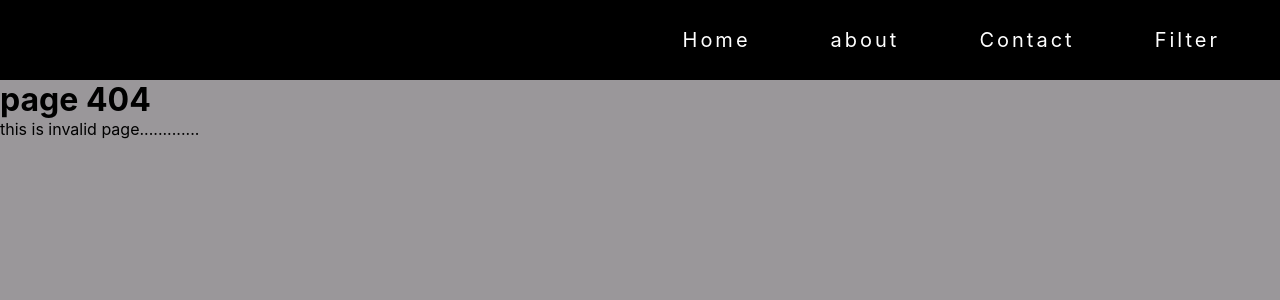
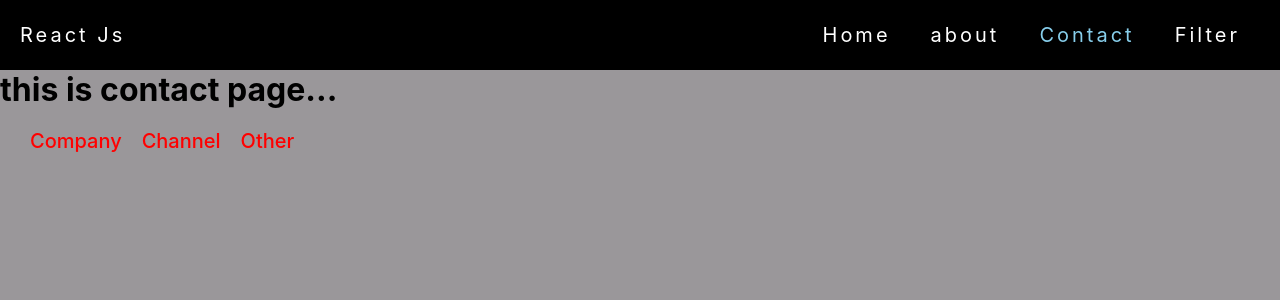
Before and after one commit to Raushan-kumar88/React-Js-tutorial, a React (Create React App) app: page /contact in a window 1280 px wide. Before the commit this address had no page. Shown: the top 300 px of the page. Built offline with nearby package versions, Linux system fonts and the light colour scheme; a web font is replaced by a local one.

Commit message:
add rounter file

```diff
--- a/src/App2.js
+++ b/src/App2.js
@@ -6,6 +6,10 @@ import Navbarr from './RounterSetup/Navbarr'
 import Page404 from './RounterSetup/Page404'
 import User from './RounterSetup/User'
 import Filter from './RounterSetup/Filter'
+import Contact from './RounterSetup/Contact'
+import Company from './RounterSetup/Company'
+import Channel from './RounterSetup/Channel'
+import Other from './RounterSetup/Other'
 
 function App2() {
   return (
@@ -19,6 +23,14 @@ function App2() {
                 <Route path='/*' element={<Page404/>}/>
                 <Route path='/User/:name' element={<User/>}/>
                 <Route path='/Filter' element={<Filter/>}/>
+
+                {/* here is nested routing */}
+                <Route path='/contact' element={<Contact/>}>
+                    <Route path='company' element={<Company/>}/>
+                    <Route path='channel' element={<Channel/>}/>
+                    <Route path='other' element={<Other/>}/>
+                </Route>
+
             </Routes>
         </Router>
 
--- a/src/RounterSetup/About.js
+++ b/src/RounterSetup/About.js
@@ -9,7 +9,7 @@ function About() {
         <p>Learn how to create a fast and awesome responsive website that will work on all devices, PC, laptop, tablet, and phone.
 
         </p>
-          <li><NavLink className="nav-link" to="/User/Anil">Anil</NavLink></li>
+          <li><NavLink className="nav-link" to="/User/Anil" state={{name:'Raushan',age:22}}>Anil</NavLink></li>
           <li><NavLink className="nav-link" to="/User/Raushan">Raushan</NavLink></li>
 
     </div>
--- /dev/null
+++ b/src/RounterSetup/Channel.jsx
@@ -0,0 +1,12 @@
+import React from 'react'
+
+function Channel() {
+  return (
+    <div>
+        <h1>this is youtube Channel page</h1>
+
+    </div>
+  )
+}
+
+export default Channel
--- /dev/null
+++ b/src/RounterSetup/Company.jsx
@@ -0,0 +1,11 @@
+import React from 'react'
+
+function Company() {
+  return (
+    <div>
+        <h1>this is Company page</h1>
+    </div>
+  )
+}
+
+export default Company
--- /dev/null
+++ b/src/RounterSetup/Contact.js
@@ -0,0 +1,18 @@
+import React from 'react'
+import { NavLink, Outlet } from 'react-router-dom'
+
+function Contact() {
+  return (
+    <div>
+        <h1>this is contact page...</h1>
+        <nav className='nav2'>
+        <NavLink className="nav1" to="company">Company</NavLink>
+        <NavLink className="nav1" to="channel">Channel</NavLink>
+        <NavLink className="nav1" to="other">Other</NavLink>
+        </nav>
+        <Outlet/>
+    </div>
+  )
+}
+
+export default Contact
--- a/src/RounterSetup/Navbarr.js
+++ b/src/RounterSetup/Navbarr.js
@@ -5,20 +5,22 @@ import './style.css';
 function Navbarr() {
   return (
     <>
+      <nav className='demo'>
 
-        <ul className='demo'>
+      <div>
+          <NavLink className="nav-link">React Js</NavLink>
+      </div>
+        <div>
+        <ul >
           <li>
             <NavLink style={({isActive})=>{return{color:isActive ? 'skyblue' : ''}}} className="nav-link" to="/">Home</NavLink>
           </li>
-          <li><NavLink className="nav-link" to="/About">about</NavLink></li>
-          <li><NavLink className="nav-link" to="/Invalid">Contact</NavLink></li>
-          <li><NavLink className="nav-link" to="/Filter">Filter</NavLink></li>
-
-
-
-
+          <li><NavLink style={({isActive})=>{return{color:isActive ? 'skyblue' : ''}}} className="nav-link" to="/About">about</NavLink></li>
+          <li><NavLink style={({isActive})=>{return{color:isActive ? 'skyblue' : ''}}} className="nav-link" to="/Contact">Contact</NavLink></li>
+          <li><NavLink style={({isActive})=>{return{color:isActive ? 'skyblue' : ''}}} className="nav-link" to="/Filter">Filter</NavLink></li>
         </ul>
-
+        </div>
+        </nav>
     </>
   )
 }
--- /dev/null
+++ b/src/RounterSetup/Other.jsx
@@ -0,0 +1,12 @@
+import React from 'react'
+
+function Other() {
+  return (
+    <div>
+        <h1>this is Other page</h1>
+
+    </div>
+  )
+}
+
+export default Other
--- a/src/RounterSetup/User.js
+++ b/src/RounterSetup/User.js
@@ -1,9 +1,11 @@
 import React from 'react'
-import { useParams } from 'react-router-dom'
+import { useLocation, useParams } from 'react-router-dom'
 
 function User() {
     const params = useParams();
     const {name}=params;
+    const location=useLocation();
+    console.warn(location);
   return (
     <div>
         <h1>this is {name} page</h1>
--- a/src/RounterSetup/style.css
+++ b/src/RounterSetup/style.css
@@ -3,27 +3,25 @@
     margin: 0;
     box-sizing: border-box;
 }
-/* .demo{
-    background: black;
-    color: white;
-    height: 80px;
-    align-items: center;
-    justify-content: center;
 
-    padding: 20px;
-} */
-.demo{
-    display: inline-flex;
-    /* align-items: left; */
-    padding: 10px 20px;
+.demo {
+    padding: 5px 20px;
     background: black;
     width: 100%;
+    /* line-height: 60px; */
+    justify-content: space-between;
+    align-items: center;
+    display: flex;
+
+}
+.demo ul{
     line-height: 60px;
-    justify-content: flex-end;
+    display: flex;
+
 }
-.demo li{
+.demo ul li{
     list-style: none;
-    margin: 0px 40px;
+    margin: 0px 20px;
     font-size: 20px;
     color: white;
 }
@@ -39,3 +37,16 @@
     transition: all 0.5s linear;
     text-decoration: underline;
 }
+.nav2{
+    background: transparent;
+    padding: 20px 20px;
+
+
+}
+.nav2 .nav1{
+    color: red;
+    margin: 0px 10px;
+    font-size: 20px;
+    font-weight: 500;
+    text-decoration: none;
+}
```
